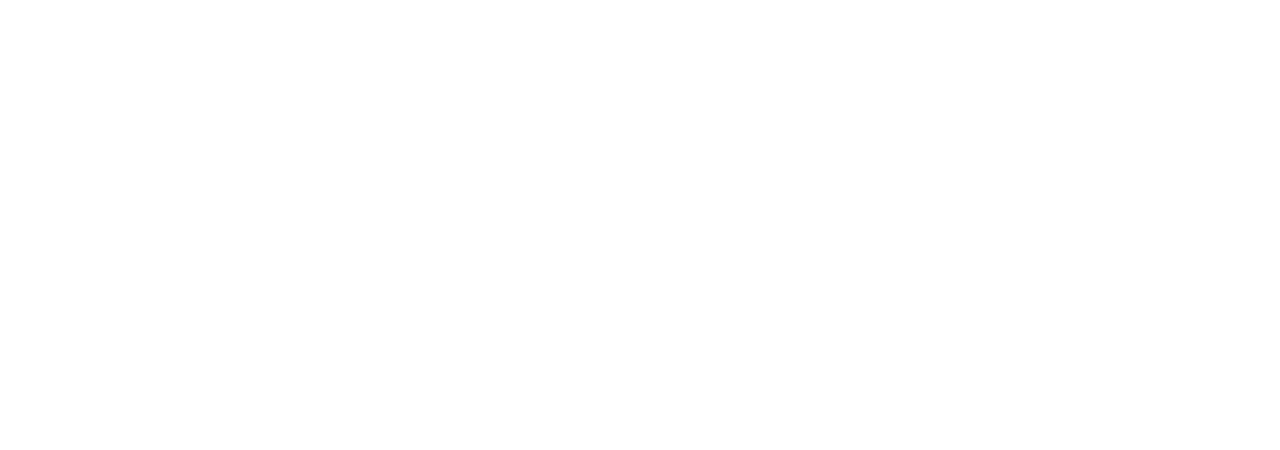
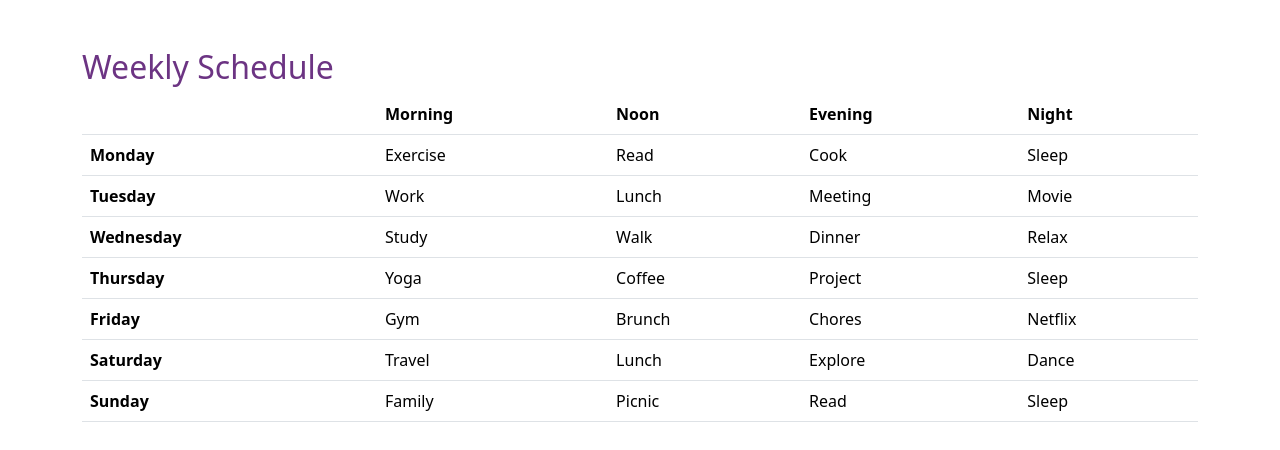
Before and after one commit to tmikulcic/TM-vjezba, a website: page index.html in a window 1280 px wide. Drawn offline with nearby package versions, Linux system fonts and the light colour scheme.

Commit message:
Added Bootstrap elements

```diff
--- a/index.html
+++ b/index.html
@@ -1,9 +1,87 @@
 <!DOCTYPE html>
 <html lang="en">
   <head>
-    <meta charset="UTF-8" />
-    <meta name="viewport" content="width=device-width, initial-scale=1.0" />
-    <title>Document</title>
+    <meta charset="utf-8" />
+    <meta name="viewport" content="width=device-width, initial-scale=1" />
+    <title>Bootstrap demo</title>
+    <link
+      href="https://cdn.jsdelivr.net/npm/bootstrap@5.3.2/dist/css/bootstrap.min.css"
+      rel="stylesheet"
+      integrity="sha384-T3c6CoIi6uLrA9TneNEoa7RxnatzjcDSCmG1MXxSR1GAsXEV/Dwwykc2MPK8M2HN"
+      crossorigin="anonymous"
+    />
+    <link rel="stylesheet" href="styles.css" />
   </head>
-  <body></body>
+  <body>
+    <div class="container mt-5">
+      <h2>Weekly Schedule</h2>
+      <table class="table">
+        <thead>
+          <tr>
+            <th scope="col"></th>
+            <th scope="col">Morning</th>
+            <th scope="col">Noon</th>
+            <th scope="col">Evening</th>
+            <th scope="col">Night</th>
+          </tr>
+        </thead>
+        <tbody>
+          <tr>
+            <th scope="row">Monday</th>
+            <td>Exercise</td>
+            <td>Read</td>
+            <td>Cook</td>
+            <td>Sleep</td>
+          </tr>
+          <tr>
+            <th scope="row">Tuesday</th>
+            <td>Work</td>
+            <td>Lunch</td>
+            <td>Meeting</td>
+            <td>Movie</td>
+          </tr>
+          <tr>
+            <th scope="row">Wednesday</th>
+            <td>Study</td>
+            <td>Walk</td>
+            <td>Dinner</td>
+            <td>Relax</td>
+          </tr>
+          <tr>
+            <th scope="row">Thursday</th>
+            <td>Yoga</td>
+            <td>Coffee</td>
+            <td>Project</td>
+            <td>Sleep</td>
+          </tr>
+          <tr>
+            <th scope="row">Friday</th>
+            <td>Gym</td>
+            <td>Brunch</td>
+            <td>Chores</td>
+            <td>Netflix</td>
+          </tr>
+          <tr>
+            <th scope="row">Saturday</th>
+            <td>Travel</td>
+            <td>Lunch</td>
+            <td>Explore</td>
+            <td>Dance</td>
+          </tr>
+          <tr>
+            <th scope="row">Sunday</th>
+            <td>Family</td>
+            <td>Picnic</td>
+            <td>Read</td>
+            <td>Sleep</td>
+          </tr>
+        </tbody>
+      </table>
+    </div>
+    <script
+      src="https://cdn.jsdelivr.net/npm/bootstrap@5.3.2/dist/js/bootstrap.bundle.min.js"
+      integrity="sha384-C6RzsynM9kWDrMNeT87bh95OGNyZPhcTNXj1NW7RuBCsyN/o0jlpcV8Qyq46cDfL"
+      crossorigin="anonymous"
+    ></script>
+  </body>
 </html>
--- a/package.json
+++ b/package.json
@@ -7,5 +7,8 @@
     "test": "echo \"Error: no test specified\" && exit 1"
   },
   "author": "",
-  "license": "ISC"
+  "license": "ISC",
+  "dependencies": {
+    "bootstrap": "^5.3.2"
+  }
 }
--- /dev/null
+++ b/styles.css
@@ -0,0 +1,4 @@
+h2,
+th {
+  color: #6c3483;
+}
```
Also changed, not shown: 1 other file.
